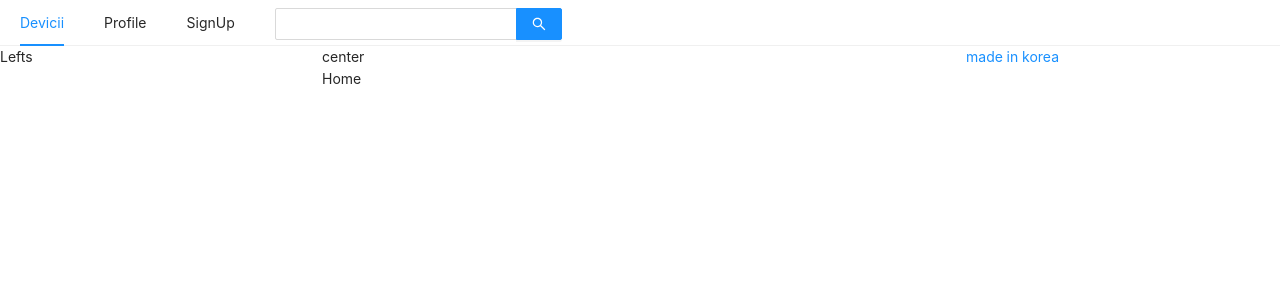
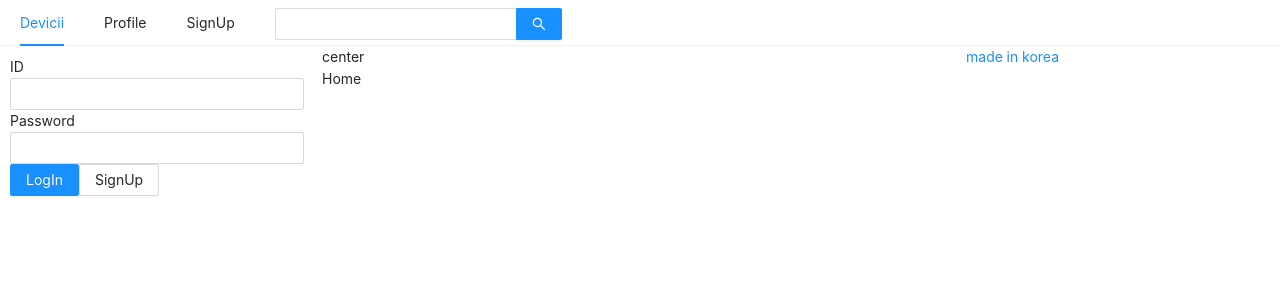
Before and after one commit to asroq1/SSR_Study, a Next.js app in the folder front/: page / in a window 1280 px wide. Shown: the top 300 px of the page. Built offline with nearby package versions, Linux system fonts and the light colour scheme.

Commit message:
Update : Add login logic

```diff
--- a/front/components/AppLayout.jsx
+++ b/front/components/AppLayout.jsx
@@ -1,9 +1,16 @@
-import React from 'react'
+import React, { useState } from 'react'
 import propTypes from 'prop-types'
 import Link from 'next/link'
 import { Input, Menu, Row, Col } from 'antd'
+import LoginForm from './LoginForm'
+import styled from 'styled-components'
+import UserProfile from './UserProfile'
 
+const SearchInput = styled(Input.Search)`
+	vertical-align: middle;
+`
 const AppLayout = ({ children }) => {
+	const [isLoggedIn, setIsLoggedIn] = useState(false)
 	return (
 		<div>
 			<Menu mode="horizontal">
@@ -23,12 +30,16 @@ const AppLayout = ({ children }) => {
 					</Link>
 				</Menu.Item>
 				<Menu.Item>
-					<Input.Search enterButton style={{ verticalAlign: 'middle' }} />
+					<SearchInput enterButton />
 				</Menu.Item>
 			</Menu>
 			<Row gutter={8}>
 				<Col xs={24} md={6}>
-					Lefts
+					{isLoggedIn ? (
+						<UserProfile setIsLoggedIn={setIsLoggedIn} />
+					) : (
+						<LoginForm setIsLoggedIn={setIsLoggedIn} />
+					)}
 				</Col>
 				<Col xs={24} md={12}>
 					center
--- /dev/null
+++ b/front/components/LoginForm.jsx
@@ -0,0 +1,59 @@
+import Link from 'next/link'
+import React, { useCallback, useState } from 'react'
+import { Form, Input, Button } from 'antd'
+import styled from 'styled-components'
+const ButtonWrapper = styled.div`
+	margin-top: '10px';
+`
+const FormWrapper = styled(Form)`
+	padding: 10px;
+`
+const LoginForm = ({ setIsLoggedIn }) => {
+	const [id, setId] = useState('')
+	const [password, setPassword] = useState('')
+
+	const onChangeId = useCallback(e => {
+		setId(e.target.value)
+	}, [])
+
+	const onChangePwd = useCallback(e => {
+		setPassword(e.target.value)
+	}, [])
+
+	const onSubmitForm = useCallback(() => {
+		console.log(id, password)
+		setIsLoggedIn(true)
+	}, [id, password])
+	return (
+		<FormWrapper onFinish={onSubmitForm}>
+			<div>
+				<label htmlFor="user-id">ID</label>
+				<br />
+				<Input name="user-id" value={id} onChange={onChangeId} required />
+			</div>
+			<div>
+				<label htmlFor="user-pwd">Password</label>
+				<br />
+				<Input
+					name="user-pwd"
+					value={password}
+					onChange={onChangePwd}
+					required
+				/>
+			</div>
+			<ButtonWrapper>
+				<Button type="primary" htmlType="submit" loading={false}>
+					LogIn
+				</Button>
+				<Link href="/signup">
+					<a>
+						<Button>SignUp</Button>
+					</a>
+				</Link>
+			</ButtonWrapper>
+			<div></div>
+		</FormWrapper>
+	)
+}
+
+export default LoginForm
--- /dev/null
+++ b/front/components/UserProfile.jsx
@@ -0,0 +1,36 @@
+import { Button, Card } from 'antd'
+import Avatar from 'antd/lib/avatar/avatar'
+import React, { useCallback } from 'react'
+
+const UserProfile = ({ setIsLoggedIn }) => {
+	const onLogout = useCallback(() => {
+		setIsLoggedIn(false)
+	}, [])
+
+	return (
+		<>
+			<div>UserProfile</div>
+			<Card
+				actions={[
+					<div key="twit">
+						hey
+						<br />0
+					</div>,
+					<div key="followings">
+						followings
+						<br />0
+					</div>,
+					<div key="followers">
+						followers
+						<br />0
+					</div>,
+				]}
+			>
+				<Card.Meta avatar={<Avatar>dev</Avatar>} title="jung" />
+				<Button onClick={onLogout}>LogOut</Button>
+			</Card>
+		</>
+	)
+}
+
+export default UserProfile
```
